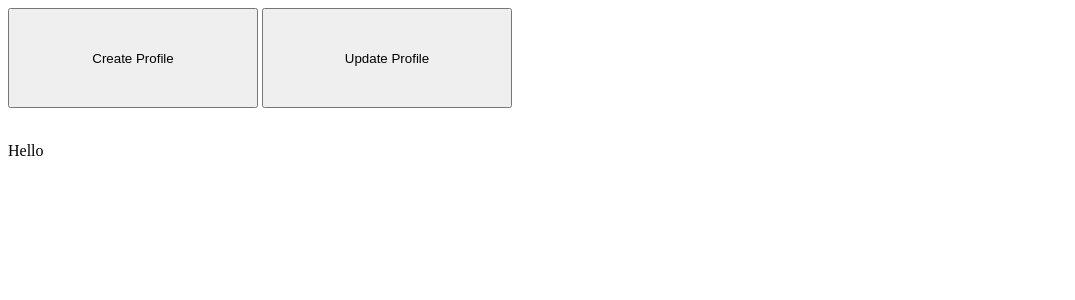
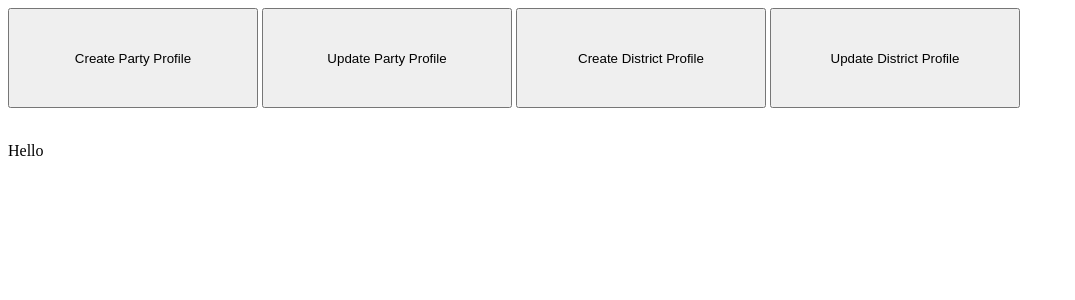
Before and after one commit to yongqin123/evoting, a Flask app: page /party in a window 1280 px wide. Shown: the top 300 px of the page, without its empty margins (0-1075 px from the left). Run offline with Flask 2, Linux system fonts and the light colour scheme; the visitor is signed in with stand-in values (Sample User, id 1); some libraries are stand-ins or nearby versions.

Commit message:
party 2.2.1

```diff
--- a/templates/partyHome.html
+++ b/templates/partyHome.html
@@ -13,8 +13,10 @@
       {% endwith %}
   </div>
   <form class="form-inline" action = "" method="POST">
-    <button class="button-84" id="b1" name = "button_type" value = "b1" style="width:250px; height:100px;">Create Profile </button>
-    <button class="button-84" id="b2" name = "button_type" value = "b2" style="width:250px; height:100px;" >Update Profile </button>
+    <button class="button-84" id="b1" name = "button_type" value = "b1" style="width:250px; height:100px;">Create Party Profile </button>
+    <button class="button-84" id="b2" name = "button_type" value = "b2" style="width:250px; height:100px;" >Update Party Profile </button>
+    <button class="button-84" id="b1" name = "button_type" value = "b3" style="width:250px; height:100px;">Create District Profile </button>
+    <button class="button-84" id="b2" name = "button_type" value = "b4" style="width:250px; height:100px;" >Update District Profile </button>
     <br /><br />
   </form>
   <div>
```
